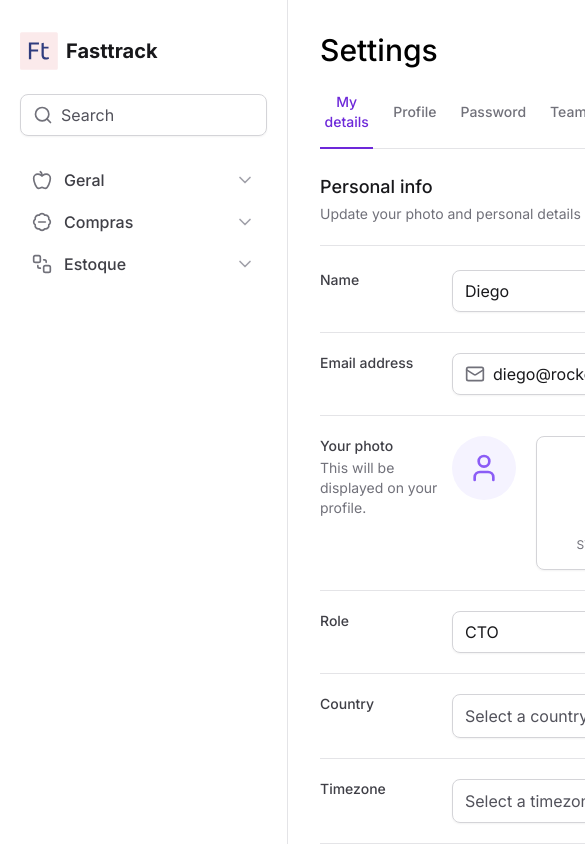
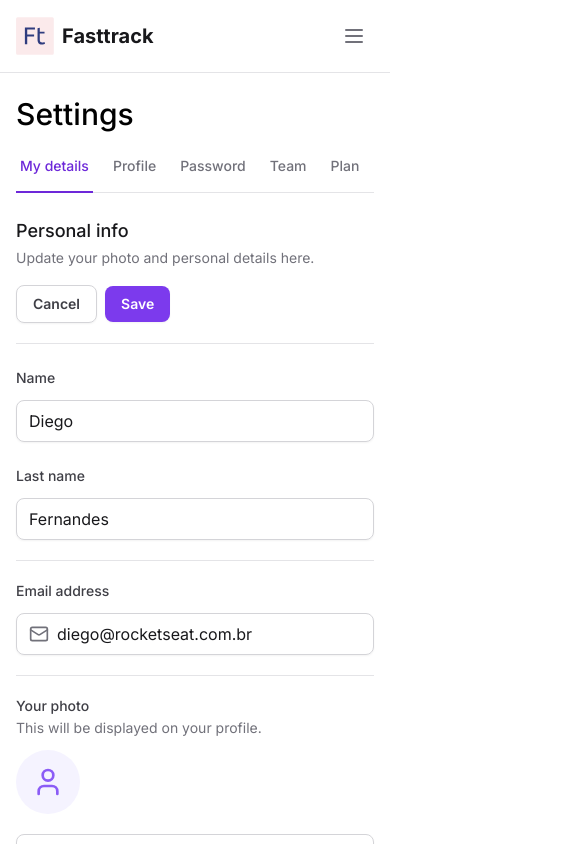
Before and after one commit to ArthurPedroti/tailwind-next, a Next.js app: page / in a window 390 px wide. Shown: the top 844 px of the page, 585 px wide, since content can reach past the window. Built offline with nearby package versions, Linux system fonts and the light colour scheme.

Commit message:
responsible layout

```diff
--- a/package.json
+++ b/package.json
@@ -11,6 +11,7 @@
   "dependencies": {
     "@formkit/auto-animate": "^0.8.0",
     "@radix-ui/react-collapsible": "^1.0.3",
+    "@radix-ui/react-scroll-area": "^1.0.4",
     "@radix-ui/react-select": "^1.2.2",
     "@radix-ui/react-tabs": "^1.0.4",
     "@types/node": "20.6.0",
--- a/src/app/layout.tsx
+++ b/src/app/layout.tsx
@@ -18,10 +18,12 @@ export default function RootLayout({
   return (
     <html lang="en" className="antialiased">
       <body className={inter.className}>
-        <div className="min-h-screen grid grid-cols-app">
+        <div className="min-h-screen lg:grid lg:grid-cols-app">
           <Sidebar />
 
-          <main className="px-8 pb-12 pt-8">{children}</main>
+          <main className="max-w-[100vw] px-4 pb-12 pt-24 lg:col-start-2 lg:px-8 lg:pt-8">
+            {children}
+          </main>
         </div>
       </body>
     </html>
--- a/src/app/page.tsx
+++ b/src/app/page.tsx
@@ -15,7 +15,7 @@ export default function Home() {
       <SettingsTabs />
 
       <div className="mt-6 flex flex-col">
-        <div className="flex items-center justify-between border-b border-zinc-200 pb-5">
+        <div className="flex flex-col gap-4 lg:flex-row lg:items-center justify-between border-b border-zinc-200 pb-5">
           <div className="space-y-1">
             <h2 className="text-lg font-medium text-zinc-900">Personal info</h2>
             <span className="text-sm text-zinc-500">
@@ -36,25 +36,34 @@ export default function Home() {
           id="settings"
           className="mt-6 flex w-full flex-col gap-5 divide-y divide-zinc-200"
         >
-          <div className="grid grid-cols-form gap-3">
+          <div className="flex flex-col lg:grid lg:grid-cols-form gap-3">
             <label
               htmlFor="firstName"
               className="text-sm font-medium text-zinc-700"
             >
               Name
             </label>
-            <div className="grid grid-cols-2 gap-6">
+            <div className="flex flex-col lg:grid lg:grid-cols-2 gap-6">
               <Input.Root>
                 <Input.Control id="firstName" defaultValue="Diego" />
               </Input.Root>
 
-              <Input.Root>
-                <Input.Control defaultValue="Fernandes" />
-              </Input.Root>
+              <div className="flex flex-col gap-3 lg:block">
+                <label
+                  htmlFor="lastName"
+                  className="text-sm font-medium text-zinc-700 lg:sr-only"
+                >
+                  Last name
+                </label>
+
+                <Input.Root>
+                  <Input.Control id="lastName" defaultValue="Fernandes" />
+                </Input.Root>
+              </div>
             </div>
           </div>
 
-          <div className="grid grid-cols-form gap-3 pt-5">
+          <div className="flex flex-col lg:grid lg:grid-cols-form gap-3 pt-5">
             <label
               htmlFor="email"
               className="text-sm font-medium text-zinc-700"
@@ -73,7 +82,7 @@ export default function Home() {
             </Input.Root>
           </div>
 
-          <div className="grid grid-cols-form gap-3 pt-5">
+          <div className="flex flex-col lg:grid lg:grid-cols-form gap-3 pt-5">
             <label
               htmlFor="photo"
               className="text-sm font-medium text-zinc-700"
@@ -83,14 +92,14 @@ export default function Home() {
                 This will be displayed on your profile.
               </span>
             </label>
-            <FileInput.Root className="flex items-start gap-5">
+            <FileInput.Root className="flex flex-col lg:flex-row lg:items-start gap-5">
               <FileInput.ImagePreview />
               <FileInput.Trigger />
               <FileInput.Control />
             </FileInput.Root>
           </div>
 
-          <div className="grid grid-cols-form gap-3 pt-5">
+          <div className="flex flex-col lg:grid lg:grid-cols-form gap-3 pt-5">
             <label htmlFor="role" className="text-sm font-medium text-zinc-700">
               Role
             </label>
@@ -99,7 +108,7 @@ export default function Home() {
             </Input.Root>
           </div>
 
-          <div className="grid grid-cols-form gap-3 pt-5">
+          <div className="flex flex-col lg:grid lg:grid-cols-form gap-3 pt-5">
             <label
               htmlFor="country"
               className="text-sm font-medium text-zinc-700"
@@ -112,7 +121,7 @@ export default function Home() {
             </Select>
           </div>
 
-          <div className="grid grid-cols-form gap-3 pt-5">
+          <div className="flex flex-col lg:grid lg:grid-cols-form gap-3 pt-5">
             <label
               htmlFor="timezone"
               className="text-sm font-medium text-zinc-700"
@@ -125,7 +134,7 @@ export default function Home() {
             </Select>
           </div>
 
-          <div className="grid grid-cols-form gap-3 pt-5">
+          <div className="flex flex-col lg:grid lg:grid-cols-form gap-3 pt-5">
             <label htmlFor="bio" className="text-sm font-medium text-zinc-700">
               Bio
               <span className="mt-0.5 block text-sm font-normal text-zinc-500">
@@ -133,7 +142,7 @@ export default function Home() {
               </span>
             </label>
             <div className="space-y-3">
-              <div className="grid gap-3 grid-cols-2">
+              <div className="flex flex-col lg:grid gap-3 lg:grid-cols-2">
                 <Select placeholder="" defaultValue="normal">
                   <SelectItem value="normal" text="Normal" />
                   <SelectItem value="us" text="Regular" />
@@ -164,7 +173,7 @@ export default function Home() {
             </div>
           </div>
 
-          <div className="grid grid-cols-form gap-3 pt-5">
+          <div className="flex flex-col lg:grid lg:grid-cols-form gap-3 pt-5">
             <label
               htmlFor="projects"
               className="text-sm font-medium text-zinc-700"
--- a/src/components/Button.tsx
+++ b/src/components/Button.tsx
@@ -11,7 +11,7 @@ const button = tv({
   variants: {
     variant: {
       primary: 'bg-violet-600 text-white hover:bg-violet-700',
-      ghost: 'rounded-md px-2 hover:bg-zinc-50 shadow-none',
+      ghost: 'rounded-md px-2 hover:bg-zinc-50 shadow-none text-zinc-500',
       outline: 'border border-zinc-300 text-zinc-700 hover:bg-zinc-50',
     },
   },
@@ -23,6 +23,6 @@ const button = tv({
 
 export type ButtonProps = ComponentProps<'button'> & VariantProps<typeof button>
 
-export function Button({ variant, ...props }: ButtonProps) {
-  return <button {...props} className={button({ variant })} />
+export function Button({ variant, className, ...props }: ButtonProps) {
+  return <button {...props} className={button({ variant, className })} />
 }
--- a/src/components/Form/FileInput/FileList.tsx
+++ b/src/components/Form/FileInput/FileList.tsx
@@ -11,7 +11,14 @@ export function FileList() {
   return (
     <div ref={parent} className="mt-4 space-y-3">
       {files.map((file) => {
-        return <FileItem key={file.name} name={file.name} size={file.size} />
+        return (
+          <FileItem
+            key={file.name}
+            name={file.name}
+            size={file.size}
+            state="progress"
+          />
+        )
       })}
     </div>
   )
--- a/src/components/SettingsTabs/TabItem.tsx
+++ b/src/components/SettingsTabs/TabItem.tsx
@@ -15,7 +15,7 @@ export function TabItem({ value, title, isSelected = false }: TabItemProps) {
       value={value}
       className="relative group px-1 pb-4 text-sm font-medium text-zinc-500 hover:text-violet-700 data-[state=active]:text-violet-700 outline-none"
     >
-      <span className="group-focus-visible:ring-2 group-focus-visible:ring-violet-400 rounded group-focus-visible:ring-offset-4">
+      <span className="whitespace-nowrap group-focus-visible:ring-2 group-focus-visible:ring-violet-400 rounded group-focus-visible:ring-offset-4">
         {title}
       </span>
 
--- a/src/components/SettingsTabs/index.tsx
+++ b/src/components/SettingsTabs/index.tsx
@@ -1,6 +1,7 @@
 'use client'
 
 import * as Tabs from '@radix-ui/react-tabs'
+import * as ScrollArea from '@radix-ui/react-scroll-area'
 import { TabItem } from './TabItem'
 import { useState } from 'react'
 
@@ -9,6 +10,8 @@ export function SettingsTabs() {
 
   return (
     <Tabs.Root value={currentTab} onValueChange={setCurrentTab}>
+      <ScrollArea.Root className="w-full" type="scroll">
+        <ScrollArea.Viewport className="w-full overflow-x-scroll">
           <Tabs.List className="mt-6 flex w-full items-center gap-4 border-b border-zinc-200">
             <TabItem
               value="tab1"
@@ -25,8 +28,16 @@ export function SettingsTabs() {
               title="Password"
               isSelected={currentTab === 'tab3'}
             />
-        <TabItem value="tab4" title="Team" isSelected={currentTab === 'tab4'} />
-        <TabItem value="tab5" title="Plan" isSelected={currentTab === 'tab5'} />
+            <TabItem
+              value="tab4"
+              title="Team"
+              isSelected={currentTab === 'tab4'}
+            />
+            <TabItem
+              value="tab5"
+              title="Plan"
+              isSelected={currentTab === 'tab5'}
+            />
             <TabItem
               value="tab6"
               title="Billing"
@@ -37,8 +48,21 @@ export function SettingsTabs() {
               title="Notifications"
               isSelected={currentTab === 'tab7'}
             />
-        <TabItem value="tab8" title="API" isSelected={currentTab === 'tab8'} />
+            <TabItem
+              value="tab8"
+              title="API"
+              isSelected={currentTab === 'tab8'}
+            />
           </Tabs.List>
+        </ScrollArea.Viewport>
+
+        <ScrollArea.Scrollbar
+          className="flex h-0.5 translate-y-1.5 touch-none select-none flex-col bg-zinc-100"
+          orientation="horizontal"
+        >
+          <ScrollArea.Thumb className="relative flex-1 rounded-lg bg-zinc-300" />
+        </ScrollArea.Scrollbar>
+      </ScrollArea.Root>
     </Tabs.Root>
   )
 }
--- a/src/components/Sidebar/index.tsx
+++ b/src/components/Sidebar/index.tsx
@@ -8,6 +8,7 @@ import {
   Flag,
   Home,
   LifeBuoy,
+  Menu,
   Search,
   SquareStack,
   Users,
@@ -17,7 +18,9 @@ import { NavItem } from './NavItem'
 import { UsedSpaceWidget } from './UsedSpaceWidget'
 import { Profile } from './Profile'
 import * as Input from '../Input'
+import * as Collapsible from '@radix-ui/react-collapsible'
 import { CollapsibleNavItem, MenuItem } from './CollapsibleNavItem'
+import { Button } from '../Button'
 
 const MenuItem: MenuItem[] = [
   {
@@ -72,9 +75,20 @@ const MenuItem: MenuItem[] = [
 
 export function Sidebar() {
   return (
-    <aside className="border-r border-zinc-200 px-5 py-8 flex flex-col gap-6">
+    <Collapsible.Root className="border-b border-zinc-200 flex flex-col gap-6 fixed left-0 top-0 right-0 data-[state=open]:bottom-0 lg:data-[state=closed]:bottom-0 z-20 bg-white lg:right-auto lg:w-80 lg:border-r lg:px-5 lg:py-8 p-4">
+      <div className="flex items-center justify-between">
         <Logo />
+        <Collapsible.Trigger asChild className="lg:hidden">
+          <Button variant="ghost">
+            <Menu className="h-6 w-6" />
+          </Button>
+        </Collapsible.Trigger>
+      </div>
 
+      <Collapsible.Content
+        forceMount
+        className="flex flex-1 flex-col gap-6 data-[state=closed]:hidden lg:data-[state=closed]:flex"
+      >
         <Input.Root>
           <Input.Prefix>
             <Search className="h-5 w-5 text-zinc-500" />
@@ -98,6 +112,7 @@ export function Sidebar() {
 
           <Profile />
         </div>
-    </aside>
+      </Collapsible.Content>
+    </Collapsible.Root>
   )
 }
```
Also changed, not shown: src/components/Form/FileInput/FileItem.tsx (+38 -7 lines), 1 other file (tests, documents, lock files or other folders). Lines whose indentation alone changed are shown as unchanged.
